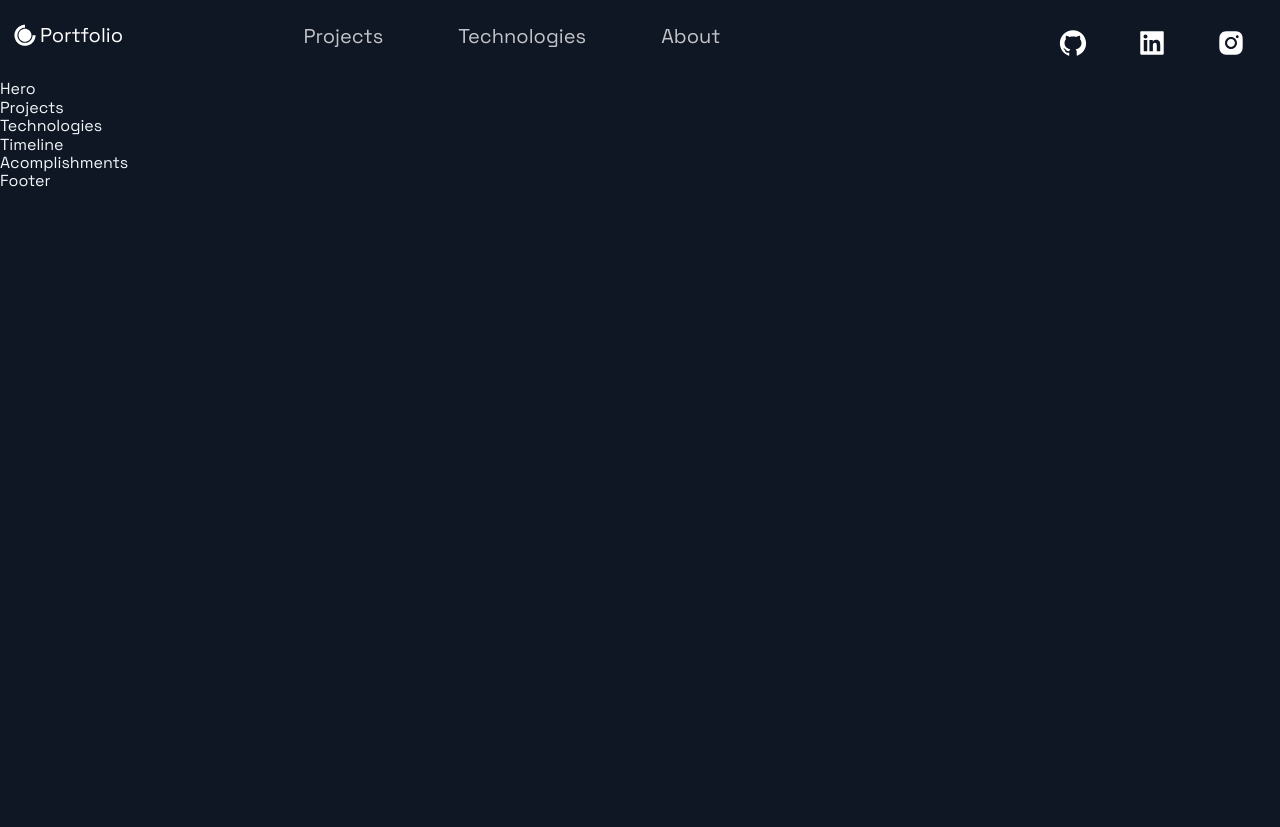
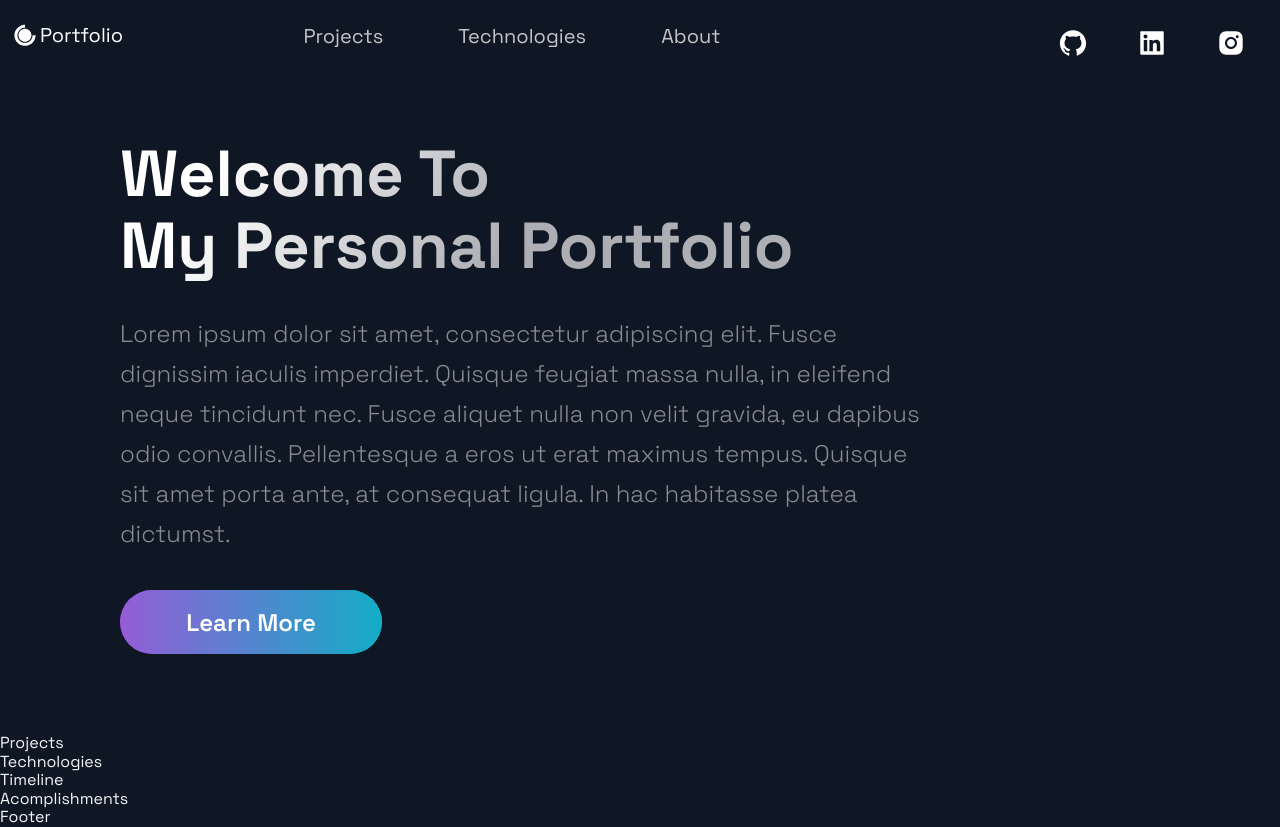
Before and after one commit to Cetins/portolio-nextjs, a Next.js app: page / in a window 1280 px wide. Before the commit the page ends 800 px from the top, so only its background shows below. Built offline with nearby package versions, Linux system fonts and the light colour scheme.

Commit message:
hero basics added

```diff
--- a/src/components/Hero/Hero.js
+++ b/src/components/Hero/Hero.js
@@ -5,9 +5,18 @@ import Button from '../../styles/GlobalComponents/Button';
 import { LeftSection } from './HeroStyles';
 
 const Hero = (props) => (
-  <div>
-    Hero
-  </div>
+  <Section row nopadding>
+    <LeftSection>
+      <SectionTitle main center>
+        Welcome To <br />
+        My Personal Portfolio
+      </SectionTitle>
+      <SectionText>
+        Lorem ipsum dolor sit amet, consectetur adipiscing elit. Fusce dignissim iaculis imperdiet. Quisque feugiat massa nulla, in eleifend neque tincidunt nec. Fusce aliquet nulla non velit gravida, eu dapibus odio convallis. Pellentesque a eros ut erat maximus tempus. Quisque sit amet porta ante, at consequat ligula. In hac habitasse platea dictumst.
+      </SectionText>
+      <Button onClick={() => window.location = 'https://google.com'}>Learn More</Button>
+    </LeftSection>
+  </Section>
 );
 
 export default Hero;
```
